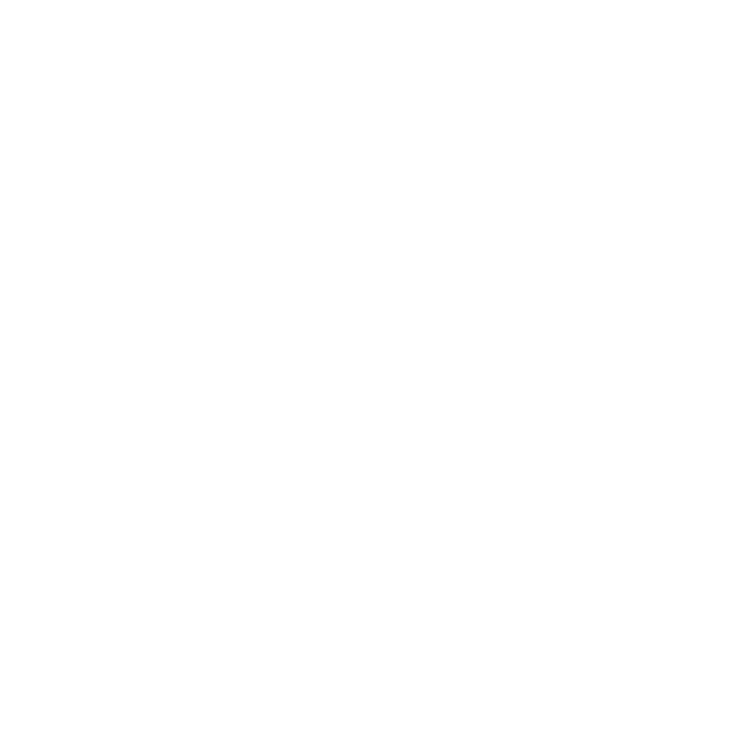
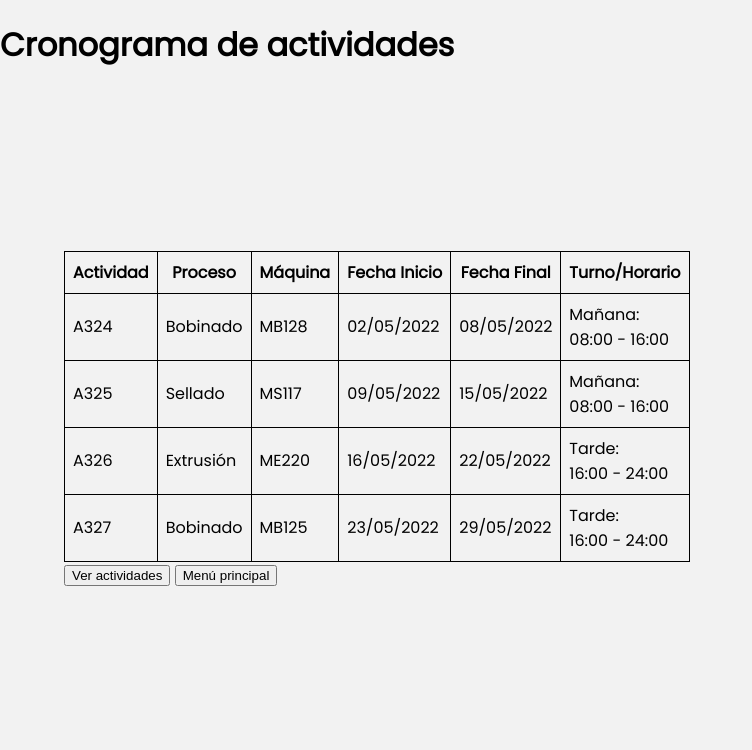
Before and after one commit to EnigmaSolar/git-proyecto-is, a plain HTML site: page cronograma.html in a window 1280 px wide. Shown: the whole page, without its empty margins (0-752 px from the left). Drawn offline with Linux system fonts and the light colour scheme.

Commit message:
cronograma modificado

```diff
--- a/cronograma.html
+++ b/cronograma.html
@@ -0,0 +1,69 @@
+<!DOCTYPE html>
+<html lang="en">
+<head>
+    <meta charset="UTF-8">
+    <meta http-equiv="X-UA-Compatible" content="IE=edge">
+    <meta name="viewport" content="width=, initial-scale=1.0">
+    <title>Cronograma</title>
+    <link rel="stylesheet" href="css/main.css">
+</head>
+<body>
+    <h1>Cronograma de actividades</h1>
+    <section>
+        <table>
+            <tr>
+                <th>Actividad</th>
+                <th>Proceso</th>
+                <th>Máquina</th>
+                <th>Fecha Inicio</th>
+                <th>Fecha Final</th>
+                <th>Turno/Horario</th>
+            </tr>
+            <tr>
+                <td>A324</td>
+                <td>Bobinado</td>
+                <td>MB128</td>
+                <td>02/05/2022</td>
+                <td>08/05/2022</td>
+                <td>Mañana:<br>08:00 - 16:00</td>
+            </tr>
+            <tr>
+                <td>A325</td>
+                <td>Sellado</td>
+                <td>MS117</td>
+                <td>09/05/2022</td>
+                <td>15/05/2022</td>
+                <td>Mañana:<br>08:00 - 16:00</td>
+            </tr>
+            <tr>
+                <td>A326</td>
+                <td>Extrusión</td>
+                <td>ME220</td>
+                <td>16/05/2022</td>
+                <td>22/05/2022</td>
+                <td>Tarde:<br>16:00 - 24:00</td>
+            </tr>
+            <tr>
+                <td>A327</td>
+                <td>Bobinado</td>
+                <td>MB125</td>
+                <td>23/05/2022</td>
+                <td>29/05/2022</td>
+                <td>Tarde:<br>16:00 - 24:00</td>
+            </tr>
+        </table>
+        <button>Ver actividades</button>
+        <button>Menú principal</button>
+    </section>
+
+    <style>
+        table{
+            border-collapse: collapse;
+        }
+        td, th {
+            border: 1px solid black;
+            padding: 8px;
+        }
+    </style>
+</body>
+</html>
```
Also changed, not shown: index.html (+1 -1 lines), perfil.html (+2 -2 lines).
